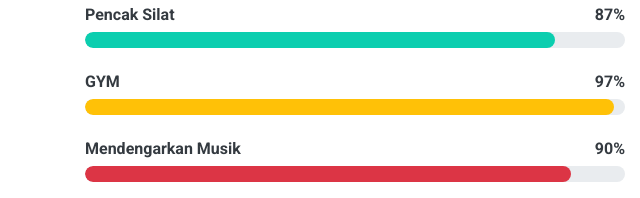
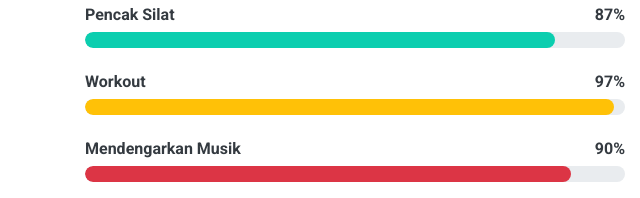
Before and after one commit to masdickygh/masdickygh.github.io, a plain HTML site: page index.html in a window 1280 px wide. Shown: the part 2511-2709 px from the top of the page, 0-640 px from the left. Drawn offline with nearby package versions, Linux system fonts and the light colour scheme.

Commit message:
index.html

```diff
--- a/index.html
+++ b/index.html
@@ -222,7 +222,7 @@
                     </div>
                     <div class="skill mb-4">
                         <div class="d-flex justify-content-between">
-                            <h6 class="font-weight-bold">GYM</h6>
+                            <h6 class="font-weight-bold">Workout</h6>
                             <h6 class="font-weight-bold">97%</h6>
                         </div>
                         <div class="progress">
```
